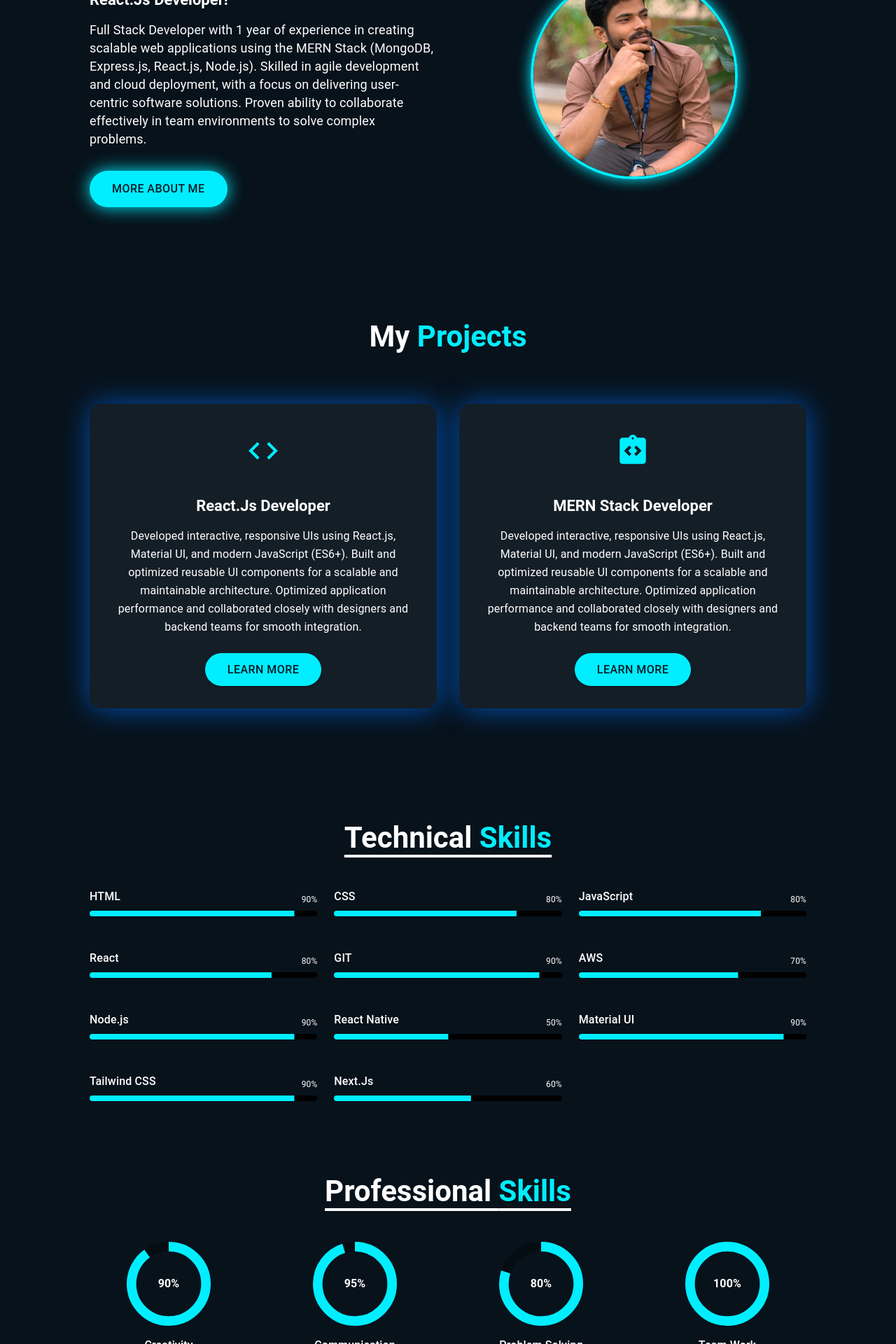
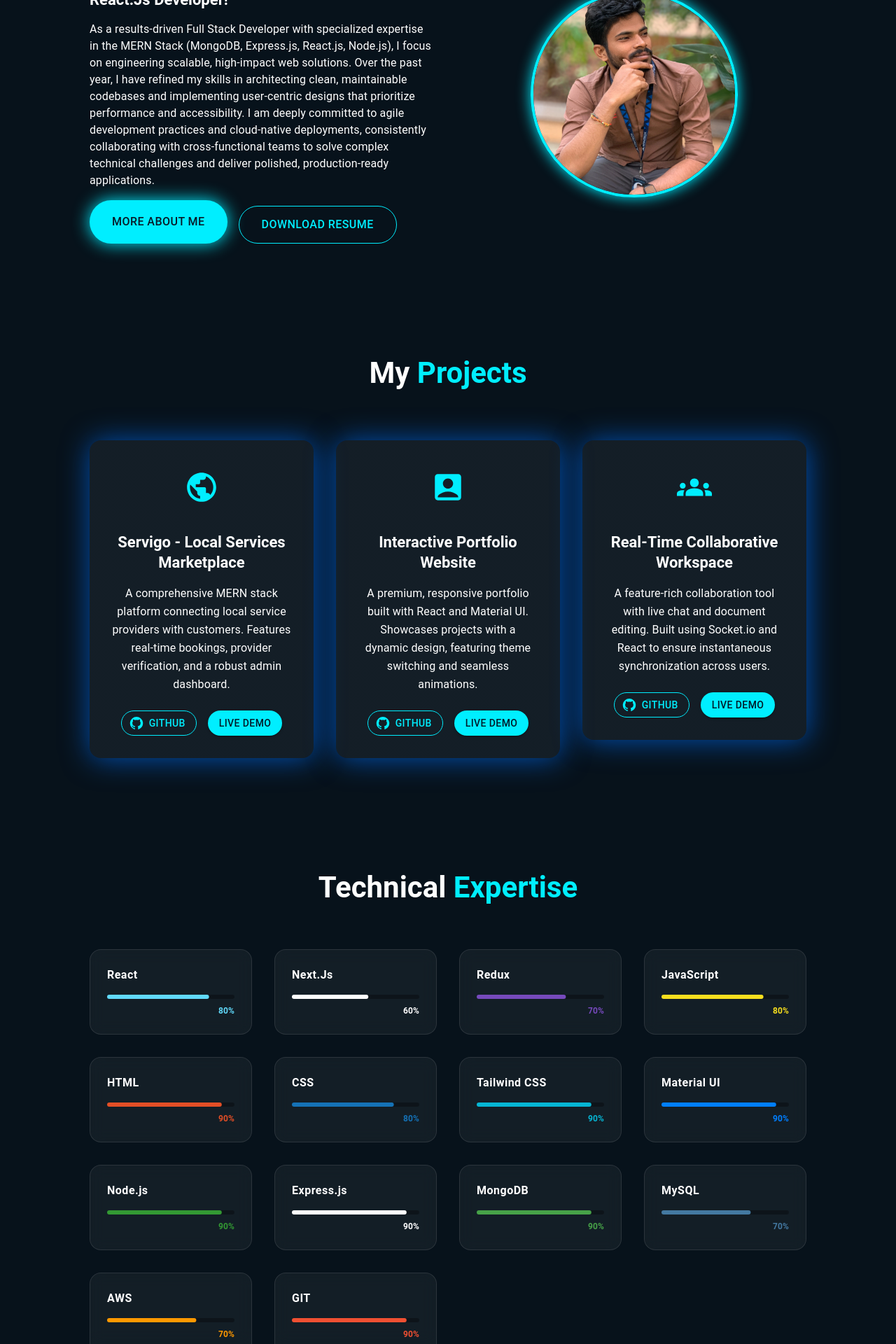
Before and after one commit to msrikr/Srikanth-Portfolio, a React (Create React App) app: page / in a window 1280 px wide. Shown: the part 880-2800 px from the top of the page at 70% size. Built offline with nearby package versions, Linux system fonts and the light colour scheme.

Commit message:
new-update

```diff
--- a/public/index.html
+++ b/public/index.html
@@ -1,15 +1,18 @@
 <!DOCTYPE html>
 <html lang="en">
+
 <head>
   <meta charset="utf-8" />
-    <link rel="icon" href="%PUBLIC_URL%/favicon.ico" />
+  <link rel="icon" href="profile/Srikanth.webp" />
   <meta name="viewport" content="width=device-width, initial-scale=1" />
   <meta name="theme-color" content="#000000" />
   <meta name="description" content="Srikanth Portfolio built with React and Material UI" />
   <title>Srikanth Portfolio</title>
 </head>
+
 <body>
   <noscript>You need to enable JavaScript to run this app.</noscript>
   <div id="root"></div>
 </body>
+
 </html>
--- a/src/components/About.js
+++ b/src/components/About.js
@@ -42,22 +42,15 @@ const About = () => {
             React.Js Developer!
           </Typography>
 
-          <Typography
-            sx={{
-              mb: 4,
-              fontSize: { xs: "14px", sm: "16px", md: "18px" },
-              lineHeight: { xs: "22px", sm: "26px" },
-              color: (theme) => (theme.palette.mode === "light" ? "#000000" : theme.palette.text.primary),
-            }}
-          >
-            Full Stack Developer with 1 year of experience in creating scalable
-            web applications using the MERN Stack (MongoDB, Express.js,
-            React.js, Node.js). Skilled in agile development and cloud
-            deployment, with a focus on delivering user-centric software
-            solutions. Proven ability to collaborate effectively in team
-            environments to solve complex problems.
-          </Typography>
-
+          <Typography>As a results-driven Full Stack Developer with specialized expertise in the
+            MERN Stack (MongoDB, Express.js, React.js, Node.js), I focus on engineering
+            scalable, high-impact web solutions. Over the past year, I have refined my
+            skills in architecting clean, maintainable codebases and implementing
+            user-centric designs that prioritize performance and accessibility. I am
+            deeply committed to agile development practices and cloud-native deployments,
+            consistently collaborating with cross-functional teams to solve complex
+            technical challenges and deliver polished, production-ready applications.</Typography>
+          <Box sx={{ display: "flex", gap: 2, flexWrap: "wrap", justifyContent: { xs: "center", sm: "flex-start" } }}>
             <Button
               variant="contained"
               href="#contact"
@@ -67,6 +60,7 @@ const About = () => {
                 borderRadius: "40px",
                 px: { xs: 3, sm: 4 },
                 py: { xs: 1, sm: 1.5 },
+                mt: 2,
                 fontSize: { xs: "14px", sm: "16px" },
                 boxShadow: (theme) => `0 0 25px ${theme.palette.primary.main}`,
                 "&:hover": { boxShadow: "0 0 50px cyan" },
@@ -74,6 +68,28 @@ const About = () => {
             >
               More About Me
             </Button>
+            <Button
+              variant="outlined"
+              href="/resume/Srikanth Kumar.pdf"
+              target="_blank"
+              sx={{
+                mt: 3,
+                borderColor: "primary.main",
+                color: "primary.main",
+                borderRadius: "40px",
+                px: { xs: 3, sm: 4 },
+                py: { xs: 1, sm: 1.5 },
+                fontSize: { xs: "14px", sm: "16px" },
+                "&:hover": {
+                  borderColor: "#00ffff",
+                  color: "#00ffff",
+                  boxShadow: "0 0 25px rgba(0, 255, 255, 0.3)",
+                },
+              }}
+            >
+              Download Resume
+            </Button>
+          </Box>
         </Grid>
 
         {/* RIGHT IMAGE SECTION */}
--- a/src/components/Footer.js
+++ b/src/components/Footer.js
@@ -17,7 +17,7 @@ const Footer = () => {
           px: 2
         }}
       >
-        <Typography variant="h6" sx={{ color: "#fff", fontWeight: 600 }}>Designed and Developed by Srikanth Kumar Maturu</Typography>
+        <Typography sx={{ color: "#fff", fontWeight: 600 }}>Designed and Developed by Srikanth Kumar Maturu</Typography>
       </Box>
 
       <IconButton
--- a/src/components/Services.js
+++ b/src/components/Services.js
@@ -1,17 +1,33 @@
 import React from "react";
 import { Box, Typography, Grid, Paper, Button } from "@mui/material";
-import CodeIcon from "@mui/icons-material/Code";
-import IntegrationInstructionsIcon from "@mui/icons-material/IntegrationInstructions";
-import MemoryIcon from "@mui/icons-material/Memory";
+import PublicIcon from "@mui/icons-material/Public";
+import PortfoliioIcon from "@mui/icons-material/AccountBox";
+import GroupsIcon from "@mui/icons-material/Groups";
+
+import GitHubIcon from "@mui/icons-material/GitHub";
 
 const Services = () => {
-  const services = [
-    { icon: <CodeIcon sx={{ fontSize: 50 }} />, title: "React.Js Developer" },
+  const projects = [
     {
-      icon: (
-        <IntegrationInstructionsIcon sx={{ fontSize: 50, color: "#00eeff" }} />
-      ),
-      title: "MERN Stack Developer",
+      icon: <PublicIcon sx={{ fontSize: 50, color: "#00eeff" }} />,
+      title: "Servigo - Local Services Marketplace",
+      description: "A comprehensive MERN stack platform connecting local service providers with customers. Features real-time bookings, provider verification, and a robust admin dashboard.",
+      liveLink: "https://servigo-pi.vercel.app/",
+      githubLink: "https://github.com/srikanth-kumar-reddy-maturu",
+    },
+    {
+      icon: <PortfoliioIcon sx={{ fontSize: 50, color: "#00eeff" }} />,
+      title: "Interactive Portfolio Website",
+      description: "A premium, responsive portfolio built with React and Material UI. Showcases projects with a dynamic design, featuring theme switching and seamless animations.",
+      liveLink: "https://srikanth-portfolio-navy.vercel.app/",
+      githubLink: "https://github.com/srikanth-kumar-reddy-maturu",
+    },
+    {
+      icon: <GroupsIcon sx={{ fontSize: 50, color: "#00eeff" }} />,
+      title: "Real-Time Collaborative Workspace",
+      description: "A feature-rich collaboration tool with live chat and document editing. Built using Socket.io and React to ensure instantaneous synchronization across users.",
+      liveLink: "https://github.com/srikanth-kumar-reddy-maturu", // Placeholder
+      githubLink: "https://github.com/srikanth-kumar-reddy-maturu",
     },
   ];
 
@@ -39,8 +55,8 @@ const Services = () => {
         spacing={{ xs: 3, sm: 4 }}
         sx={{ mt: { xs: 3, sm: 5 } }}
       >
-        {services.map((s, i) => (
-          <Grid item xs={12} md={6} key={i}>
+        {projects.map((p, i) => (
+          <Grid item xs={12} sm={6} md={4} key={i}>
             <Paper
               sx={{
                 p: { xs: 3, sm: 4 },
@@ -61,7 +77,7 @@ const Services = () => {
                   mb: 2,
                 }}
               >
-                {s.icon}
+                {p.icon}
               </Box>
 
               <Typography
@@ -73,7 +89,7 @@ const Services = () => {
                   color: (theme) => (theme.palette.mode === "light" ? "#000000" : theme.palette.text.primary),
                 }}
               >
-                {s.title}
+                {p.title}
               </Typography>
 
               <Typography
@@ -86,27 +102,38 @@ const Services = () => {
                   color: (theme) => (theme.palette.mode === "light" ? "#000000" : theme.palette.text.primary),
                 }}
               >
-                Developed interactive, responsive UIs using React.js, Material UI,
-                and modern JavaScript (ES6+). Built and optimized reusable UI
-                components for a scalable and maintainable architecture. Optimized
-                application performance and collaborated closely with designers and
-                backend teams for smooth integration.
+                {p.description}
               </Typography>
 
+              <Box sx={{ display: "flex", gap: 2, justifyContent: "center" }}>
+                <Button
+                  variant="outlined"
+                  href={p.githubLink}
+                  target="_blank"
+                  startIcon={<GitHubIcon />}
+                  sx={{
+                    borderColor: "primary.main",
+                    color: "primary.main",
+                    borderRadius: "40px",
+                    "&:hover": { borderColor: "#00ffff", color: "#00ffff" },
+                  }}
+                >
+                  GitHub
+                </Button>
                 <Button
                   variant="contained"
+                  href={p.liveLink}
+                  target="_blank"
                   sx={{
                     backgroundColor: "primary.main",
                     color: (theme) => theme.palette.mode === "light" ? "#fff" : "#001b29",
                     borderRadius: "40px",
-                  px: { xs: 3, sm: 4 },
-                  py: { xs: 1, sm: 1.2 },
-                  fontSize: { xs: "14px", sm: "16px" },
                     "&:hover": { backgroundColor: "#00ffff" },
                   }}
                 >
-                Learn More
+                  Live Demo
                 </Button>
+              </Box>
             </Paper>
           </Grid>
         ))}
--- a/src/components/Skills.js
+++ b/src/components/Skills.js
@@ -8,17 +8,20 @@ import {
 } from "@mui/material";
 
 const techSkills = [
-  { name: "HTML", value: 90 },
-  { name: "CSS", value: 80 },
-  { name: "JavaScript", value: 80 },
-  { name: "React", value: 80 },
-  { name: "GIT", value: 90 },
-  { name: "AWS", value: 70 },
-  { name: "Node.js", value: 90 },
-  { name: "React Native", value: 50 },
-  { name: "Material UI", value: 90 },
-  { name: "Tailwind CSS", value: 90 },
-  { name: "Next.Js", value: 60 },
+  { name: "React", value: 80, color: "#61DAFB" },
+  { name: "Next.Js", value: 60, color: "#FFFFFF" },
+  { name: "Redux", value: 70, color: "#764ABC" },
+  { name: "JavaScript", value: 80, color: "#F7DF1E" },
+  { name: "HTML", value: 90, color: "#E34F26" },
+  { name: "CSS", value: 80, color: "#1572B6" },
+  { name: "Tailwind CSS", value: 90, color: "#06B6D4" },
+  { name: "Material UI", value: 90, color: "#007FFF" },
+  { name: "Node.js", value: 90, color: "#339933" },
+  { name: "Express.js", value: 90, color: "#FFFFFF" },
+  { name: "MongoDB", value: 90, color: "#47A248" },
+  { name: "MySQL", value: 70, color: "#4479A1" },
+  { name: "AWS", value: 70, color: "#FF9900" },
+  { name: "GIT", value: 90, color: "#F05032" },
 ];
 
 const softSkills = [
@@ -30,47 +33,68 @@ const softSkills = [
 
 const Skills = () => {
   return (
-    <Box id="skills" sx={{ py: 10, px: "10%" }}>
+    <Box id="skills" sx={{ py: 10, px: { xs: "6%", sm: "10%" } }}>
       {/* Technical Skills */}
       <Typography
         variant="h3"
         textAlign="center"
         sx={{
-          textDecoration: "underline", textUnderlineOffset: "10px", mb: 6, fontSize: { xs: "26px", sm: "36px", md: "42px" },
+          mb: 8,
+          fontSize: { xs: "30px", sm: "36px", md: "42px" },
           fontWeight: 700,
         }}
       >
-        Technical <Box component="span" sx={{ color: "primary.main" }}>Skills</Box>
+        Technical <Box component="span" sx={{ color: "primary.main" }}>Expertise</Box>
       </Typography>
 
-      <Grid container spacing={3}>
+      <Grid container spacing={4}>
         {techSkills.map((skill, i) => (
-          <Grid item xs={12} sm={6} md={4} key={i}>
-            <Typography sx={{ mb: 1, fontWeight: 500 }}>{skill.name}</Typography>
-            <Box sx={{ position: "relative", mb: 3 }}>
+          <Grid item xs={12} sm={6} md={3} key={i}>
+            <Box
+              sx={{
+                p: 3,
+                height: "100%",
+                backgroundColor: "rgba(255, 255, 255, 0.05)",
+                backdropFilter: "blur(10px)",
+                borderRadius: 4,
+                border: "1px solid rgba(255, 255, 255, 0.1)",
+                transition: "0.3s",
+                "&:hover": {
+                  transform: "translateY(-5px)",
+                  borderColor: skill.color,
+                  boxShadow: `0 10px 20px ${skill.color}33`,
+                },
+              }}
+            >
+              <Typography sx={{ mb: 2, fontWeight: 600, fontSize: "16px", letterSpacing: "0.5px" }}>
+                {skill.name}
+              </Typography>
+              <Box sx={{ position: "relative" }}>
                 <LinearProgress
                   variant="determinate"
                   value={skill.value}
                   sx={{
-                  height: 8,
+                    height: 6,
                     borderRadius: 5,
-                  backgroundColor: "#000",
+                    backgroundColor: "rgba(0,0,0,0.3)",
                     "& .MuiLinearProgress-bar": {
-                    backgroundColor: "#0ef",
+                      backgroundColor: skill.color,
+                      borderRadius: 5,
                     },
                   }}
                 />
                 <Typography
                   sx={{
-                  position: "absolute",
-                  right: 0,
-                  top: -25,
+                    textAlign: "right",
+                    mt: 1,
                     fontSize: "12px",
-                  color: "text.primary",
+                    fontWeight: 700,
+                    color: skill.color,
                   }}
                 >
                   {skill.value}%
                 </Typography>
+              </Box>
             </Box>
           </Grid>
         ))}
@@ -81,15 +105,13 @@ const Skills = () => {
         variant="h3"
         textAlign="center"
         sx={{
-          textDecoration: "underline",
-          textUnderlineOffset: "10px",
           mt: 10,
-          mb: 6,
-          fontSize: { xs: "26px", sm: "36px", md: "42px" },
+          mb: 8,
+          fontSize: { xs: "30px", sm: "36px", md: "42px" },
           fontWeight: 700,
         }}
       >
-        Professional <Box component="span" sx={{ color: "primary.main" }}>Skills</Box>
+        Professional <Box component="span" sx={{ color: "primary.main" }}>Attributes</Box>
       </Typography>
 
       <Grid container spacing={5} justifyContent="center">
@@ -101,30 +123,43 @@ const Skills = () => {
             key={i}
             sx={{ display: "flex", flexDirection: "column", alignItems: "center" }}
           >
-            <Box sx={{ position: "relative", display: "inline-flex", mb: 2 }}>
+            <Box
+              sx={{
+                position: "relative",
+                display: "inline-flex",
+                mb: 2,
+                p: 1.5,
+                borderRadius: "50%",
+                background: "rgba(255, 255, 255, 0.03)",
+                boxShadow: "0 0 20px rgba(0, 238, 255, 0.1)",
+                transition: "0.3s",
+                "&:hover": {
+                  boxShadow: "0 0 30px rgba(0, 238, 255, 0.3)",
+                  transform: "scale(1.05)",
+                }
+              }}
+            >
               <CircularProgress
                 variant="determinate"
                 value={100}
-                size={120}
-                thickness={5}
+                size={100}
+                thickness={4}
                 sx={{
-                  "& .MuiCircularProgress-circle": {
-                    stroke: "black",
-                    opacity: 0.3,
-                  },
+                  color: "rgba(255, 255, 255, 0.1)",
                 }}
               />
               <CircularProgress
                 variant="determinate"
                 value={s.value}
-                size={120}
-                thickness={5}
+                size={100}
+                thickness={4}
                 sx={{
                   position: "absolute",
-                  top: 0,
-                  left: 0,
+                  top: 12,
+                  left: 12,
                   "& .MuiCircularProgress-circle": {
-                    stroke: (theme) => theme.palette.primary.main,
+                    stroke: "#0ef",
+                    strokeLinecap: "round",
                   },
                 }}
               />
@@ -140,10 +175,12 @@ const Skills = () => {
                   justifyContent: "center",
                 }}
               >
-                <Typography sx={{ fontWeight: 600 }}>{s.value}%</Typography>
+                <Typography sx={{ fontWeight: 700, fontSize: "18px", color: "#0ef" }}>{s.value}%</Typography>
               </Box>
             </Box>
-            <Typography sx={{ fontWeight: 500 }}>{s.name}</Typography>
+            <Typography sx={{ fontWeight: 600, mt: 1, letterSpacing: "1px", textTransform: "uppercase", fontSize: "14px" }}>
+              {s.name}
+            </Typography>
           </Grid>
         ))}
       </Grid>
```
Also changed, not shown: src/components/Header.js (+44 -1 lines), src/components/Home.js (+11 -15 lines), 1 other file (tests, documents, lock files or other folders). Lines whose indentation alone changed are shown as unchanged.
